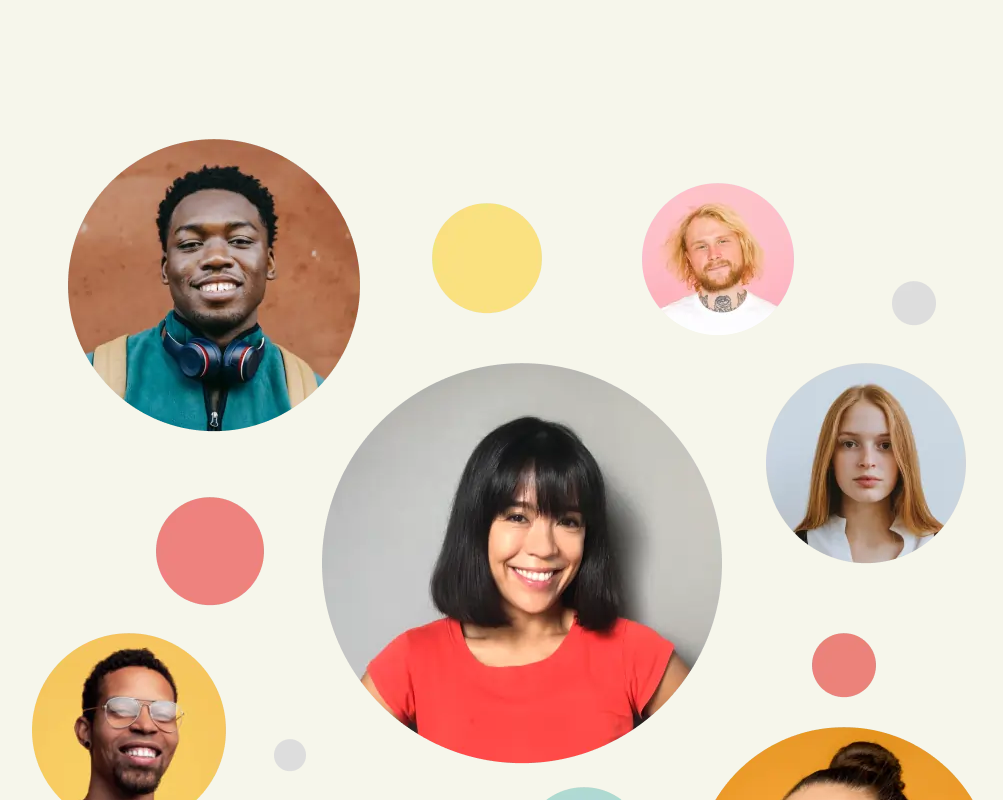
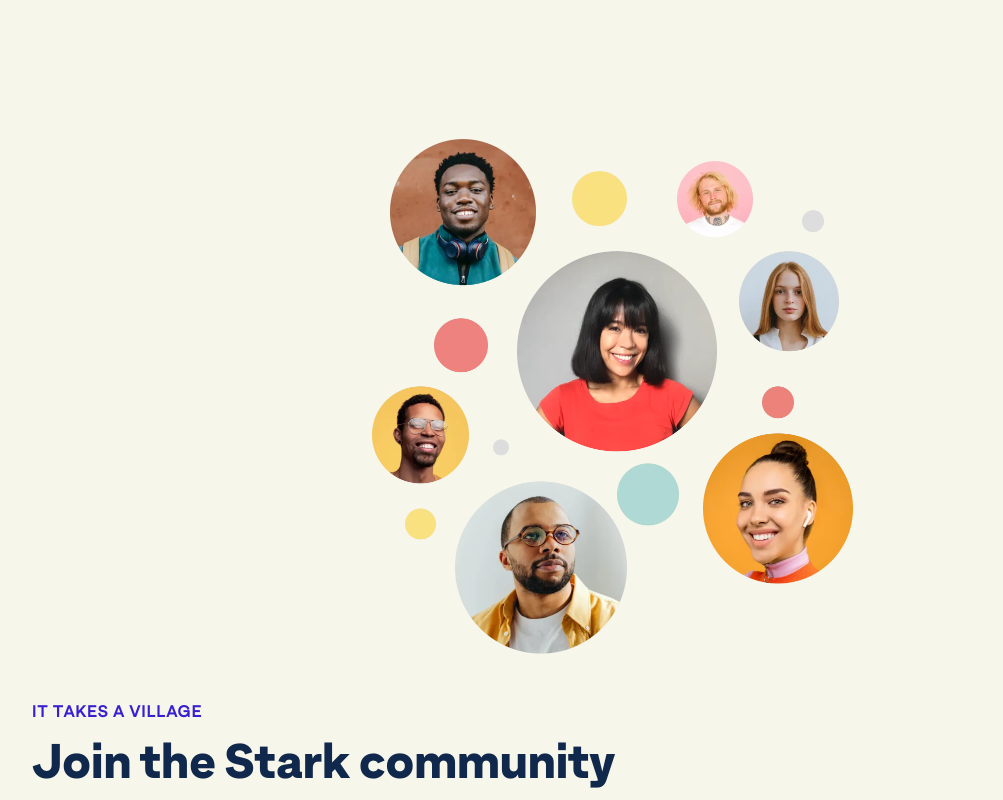
Before and after one commit to naiiiden/frontend-practice-stark-homepage, a React (Vite) app: page / in a window 1280 px wide. Shown: the part 5520-6320 px from the top of the page, without its empty margins (28-1031 px from the left). Built offline with nearby package versions, Linux system fonts and the light colour scheme.

Commit message:
cta set img n1 max-width property

```diff
--- a/src/style/components/_cta.scss
+++ b/src/style/components/_cta.scss
@@ -56,7 +56,12 @@
         }
 
         .image-container {
+            display: flex;
+            justify-content: center;
+
             img {
+                max-width: 481px;
+
                 &:nth-of-type(2) {
                     display: none;
                 }
--- a/src/style/general.css
+++ b/src/style/general.css
@@ -961,6 +961,13 @@
   min-height: 2.75rem;
   padding: 0.375rem 1.5rem;
 }
+.cta-section .cta-inner-wrapper .image-container {
+  display: flex;
+  justify-content: center;
+}
+.cta-section .cta-inner-wrapper .image-container img {
+  max-width: 481px;
+}
 .cta-section .cta-inner-wrapper .image-container img:nth-of-type(2) {
   display: none;
 }/*# sourceMappingURL=general.css.map */
```
Also changed, not shown: 1 other file (tests, documents, lock files or other folders).
